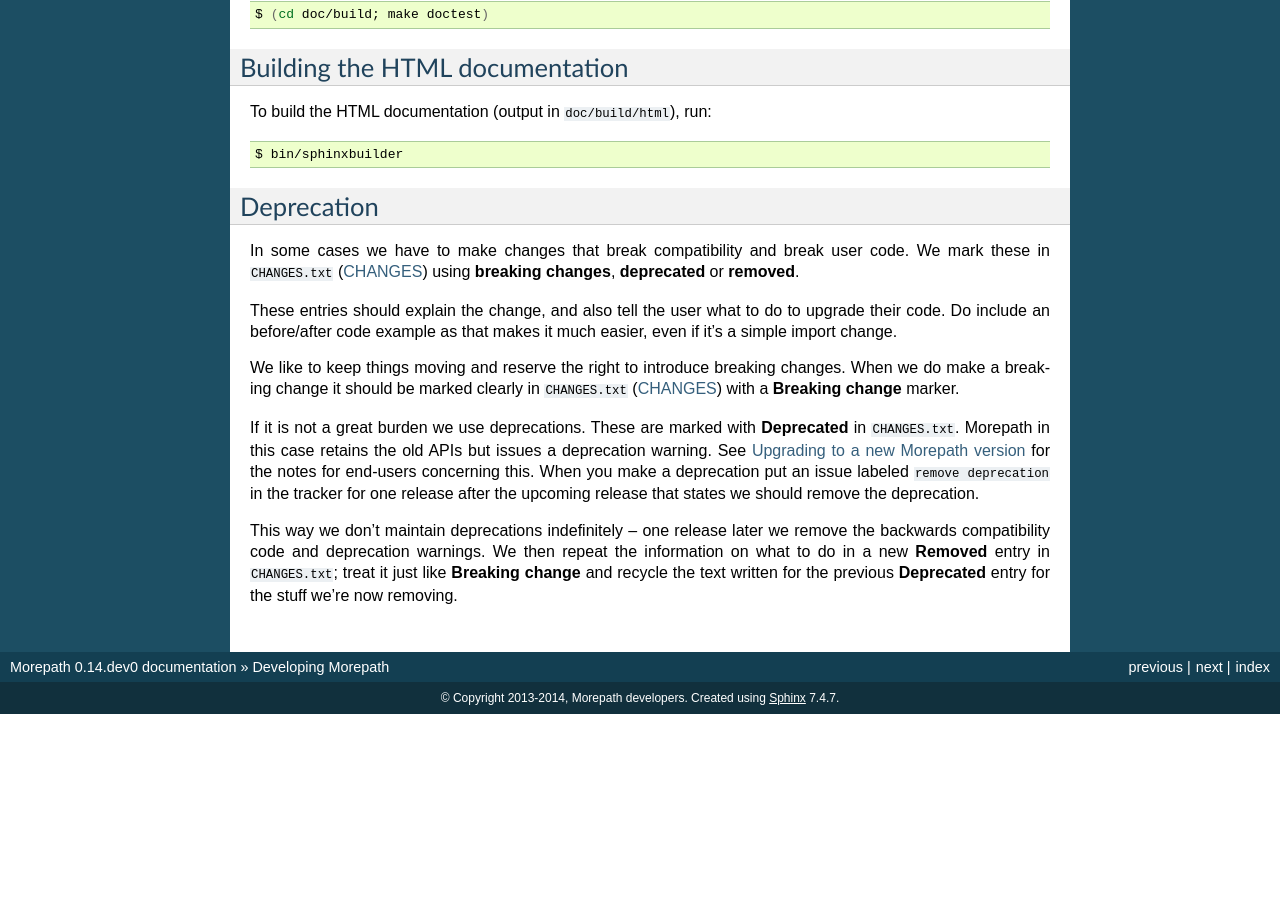
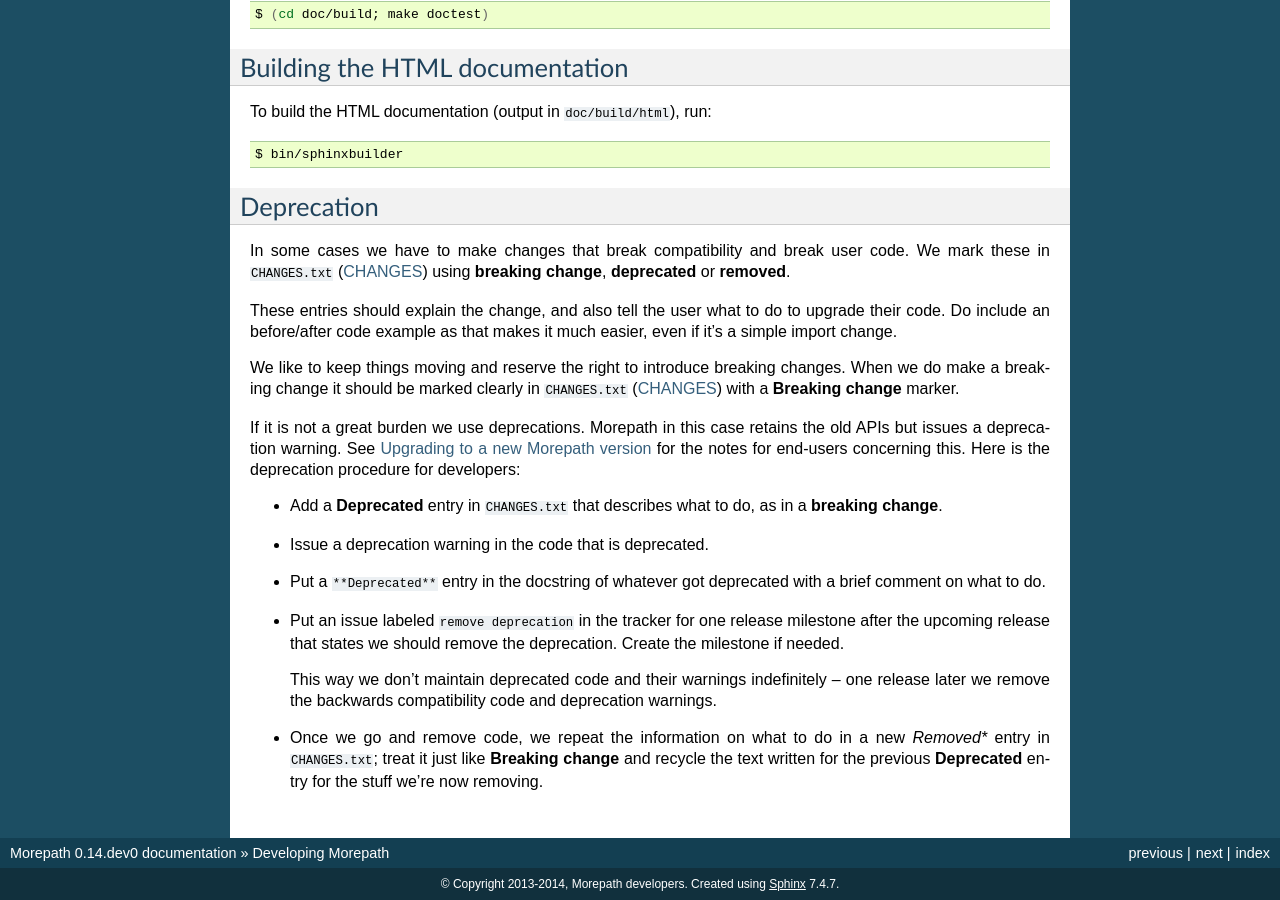
Before and after one commit to morepath/morepath, a Sphinx documentation site: the page built from doc/developing.rst, in a window 1280 px wide and 900 px high, scrolled down 1741 px. Built offline with Sphinx 7.4.7, drawn with Linux system fonts in a browser that asks for light colours; before the commit the page ends 2455 px from its top, so only the background shows below that.

Commit message:
Update deprecation procedure according to recent experience.

```diff
--- a/doc/developing.rst
+++ b/doc/developing.rst
@@ -129,7 +129,7 @@ Deprecation
 
 In some cases we have to make changes that break compatibility and
 break user code. We mark these in ``CHANGES.txt`` (:doc:`changes`)
-using **breaking changes**, **deprecated** or **removed**.
+using **breaking change**, **deprecated** or **removed**.
 
 These entries should explain the change, and also tell the user what
 to do to upgrade their code. Do include an before/after code example
@@ -140,17 +140,28 @@ breaking changes. When we do make a breaking change it should be
 marked clearly in ``CHANGES.txt`` (:doc:`changes`) with a **Breaking
 change** marker.
 
-If it is not a great burden we use deprecations. These are marked with
-**Deprecated** in ``CHANGES.txt``. Morepath in this case retains the
-old APIs but issues a deprecation warning. See :doc:`upgrading` for
-the notes for end-users concerning this. When you make a deprecation
-put an issue labeled ``remove deprecation`` in the tracker for one
-release after the upcoming release that states we should remove the
-deprecation.
+If it is not a great burden we use deprecations. Morepath in this case
+retains the old APIs but issues a deprecation warning. See
+:doc:`upgrading` for the notes for end-users concerning this. Here is
+the deprecation procedure for developers:
 
-This way we don't maintain deprecations indefinitely -- one release
-later we remove the backwards compatibility code and deprecation
-warnings. We then repeat the information on what to do in a new
-**Removed** entry in ``CHANGES.txt``; treat it just like **Breaking
-change** and recycle the text written for the previous **Deprecated**
-entry for the stuff we're now removing.
+* Add a **Deprecated** entry in ``CHANGES.txt`` that describes what
+  to do, as in a **breaking change**.
+
+* Issue a deprecation warning in the code that is deprecated.
+
+* Put a ``**Deprecated**`` entry in the docstring of whatever got
+  deprecated with a brief comment on what to do.
+
+* Put an issue labeled ``remove deprecation`` in the tracker for one
+  release milestone after the upcoming release that states we should
+  remove the deprecation. Create the milestone if needed.
+
+  This way we don't maintain deprecated code and their warnings
+  indefinitely -- one release later we remove the backwards
+  compatibility code and deprecation warnings.
+
+* Once we go and remove code, we repeat the information on what to do
+  in a new *Removed** entry in ``CHANGES.txt``; treat it just like
+  **Breaking change** and recycle the text written for the previous
+  **Deprecated** entry for the stuff we're now removing.
```
